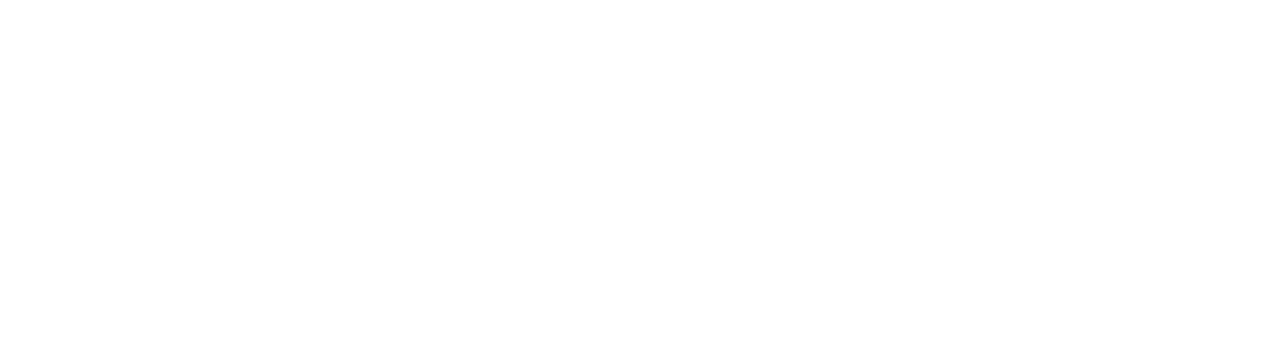
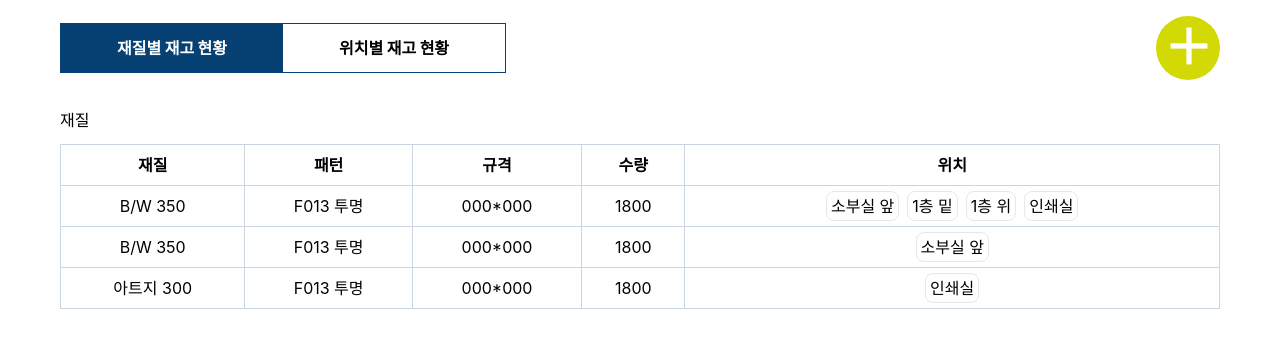
Before and after one commit to yedoll22/stock_sheet, a React (Create React App) app in the folder client/: page /type in a window 1280 px wide. Before the commit this address had no page. Shown: the top 348 px of the page. Built offline with nearby package versions, Linux system fonts and the light colour scheme.

Commit message:
드롭다운 추가

```diff
--- a/client/src/App.js
+++ b/client/src/App.js
@@ -6,7 +6,7 @@ function App() {
   return (
     <BrowserRouter>
       <Routes>
-        <Route index element={<StockByType />} />
+        <Route path="type" element={<StockByType />} />
         <Route path="storage" element={<StockByStorage />} />
       </Routes>
     </BrowserRouter>
--- /dev/null
+++ b/client/src/components/Dropdown.js
@@ -0,0 +1,10 @@
+function Dropdown() {
+  return (
+    <div className="border rounded border-[#D5DBE2] w-1/3 h-7 items-center mb-7 flex justify-between p-2">
+      선택하세요
+      <img className="w-5 h-5" src="/images/Down arrow.png" alt="downArrow" />
+    </div>
+  )
+}
+
+export default Dropdown
--- a/client/src/components/Tab.js
+++ b/client/src/components/Tab.js
@@ -14,7 +14,7 @@ function Tab() {
   }
 
   return (
-    <nav className="flex justify-between items-center mb-3">
+    <nav className="flex justify-between items-center mb-7">
       <div className="border border-[#074073]">
         <Link
           to={`${PATHNAME.TYPE}`}
--- a/client/src/components/dropdown.js
+++ /dev/null
@@ -1,15 +0,0 @@
-const Dropdown = ({
-return (
-  <div>
-  <Dropdown>
-  <ul>
-  <li>350IV</li>
-  <li>300ART</li>
-  <li>350B/W</li>
-  </ul>
-  </Dropdown>
-  </div>
-)
-})
-
-export default Dropdown
--- a/client/src/pages/StockByStorage.js
+++ b/client/src/pages/StockByStorage.js
@@ -1,4 +1,5 @@
 import React from 'react'
+import Dropdown from '../components/Dropdown'
 import Tab from '../components/Tab'
 import Table from '../components/Table'
 
@@ -7,7 +8,7 @@ function StockByStorage() {
     <>
       <Tab />
       <div className="mb-3">
-        <p>재질</p>
+        <Dropdown />
       </div>
       <Table />
     </>
--- a/client/src/pages/StockByType.js
+++ b/client/src/pages/StockByType.js
@@ -7,7 +7,7 @@ function StockByType() {
     <>
       <Tab />
       <div className="mb-3">
-        <p>위치</p>
+        <p>재질</p>
       </div>
       <Table />
     </>
--- a/client/src/static/constant.js
+++ b/client/src/static/constant.js
@@ -1,5 +1,5 @@
 const PATHNAME = Object.freeze({
-  TYPE: '/',
+  TYPE: '/type',
   STORAGE: '/storage'
 })
 
```
Also changed, not shown: client/public/images/Down arrow.png (added), 1 other file (tests, documents, lock files or other folders).
